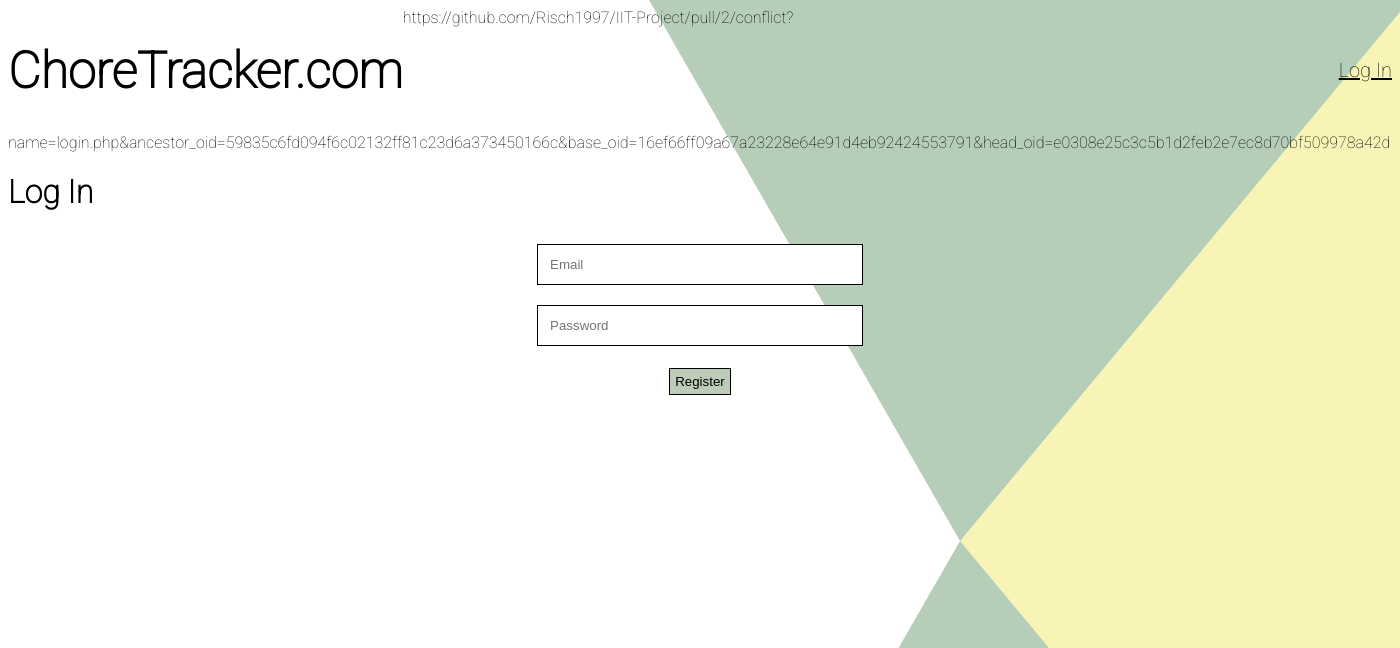
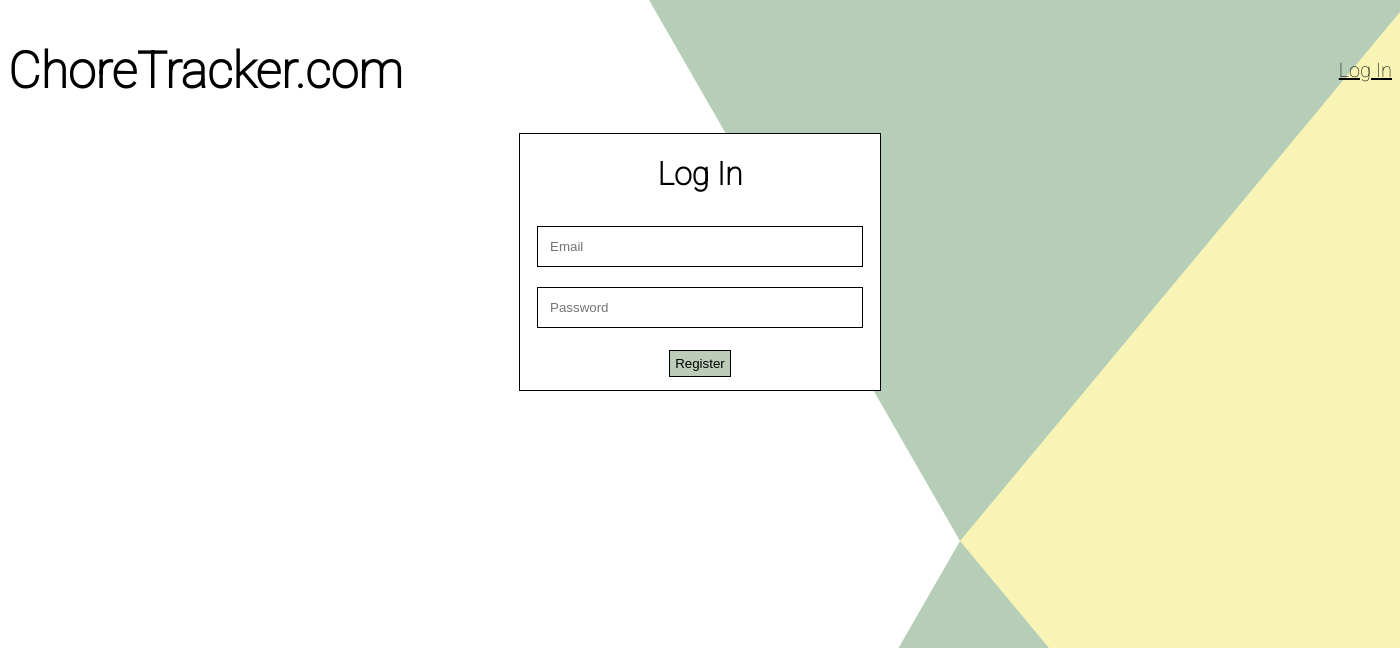
Before and after one commit to Risch1997/IIT-Project, a PHP site: page /login.php in a window 1400 px wide. Shown: the top 648 px of the page. Run offline with PHP 8.4, Linux system fonts and the light colour scheme.

Commit message:
fixed styling

```diff
--- a/login.php
+++ b/login.php
@@ -1,8 +1,8 @@
 <?php include('includes/top.php'); ?>
 
 <html>
-	<body>https://github.com/Risch1997/IIT-Project/pull/2/conflict?name=login.php&ancestor_oid=59835c6fd094f6c02132ff81c23d6a373450166c&base_oid=16ef66ff09a67a23228e64e91d4eb92424553791&head_oid=e0308e25c3c5b1d2feb2e7ec8d70bf509978a42d
-
+	<body>
+		<div id="create">
 		<h1>Log In</h1>
 		<form name="login" action="" method="POST">
 			<table id="login">
@@ -18,5 +18,6 @@
 			</table>
 		</form>
 	</div>
+	</div>
 	</body>
 </html>
```
